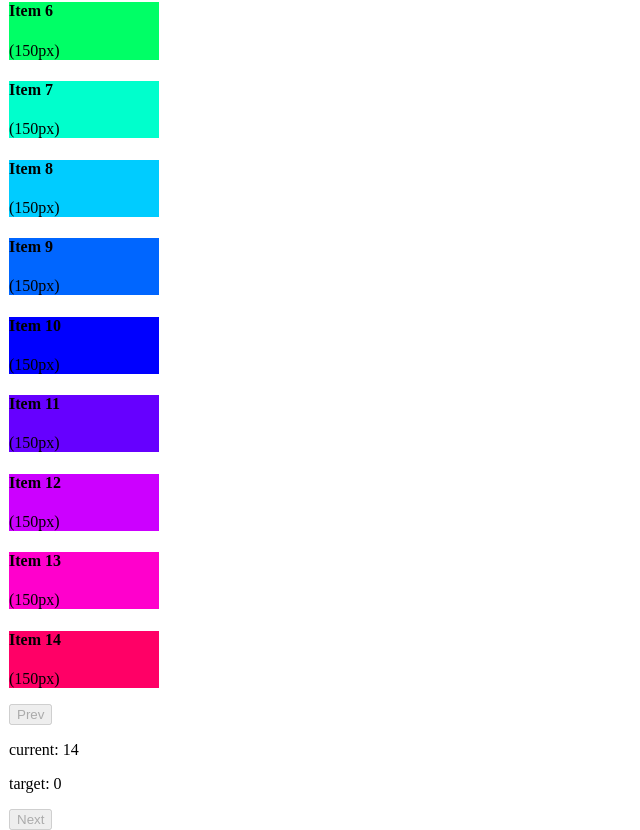
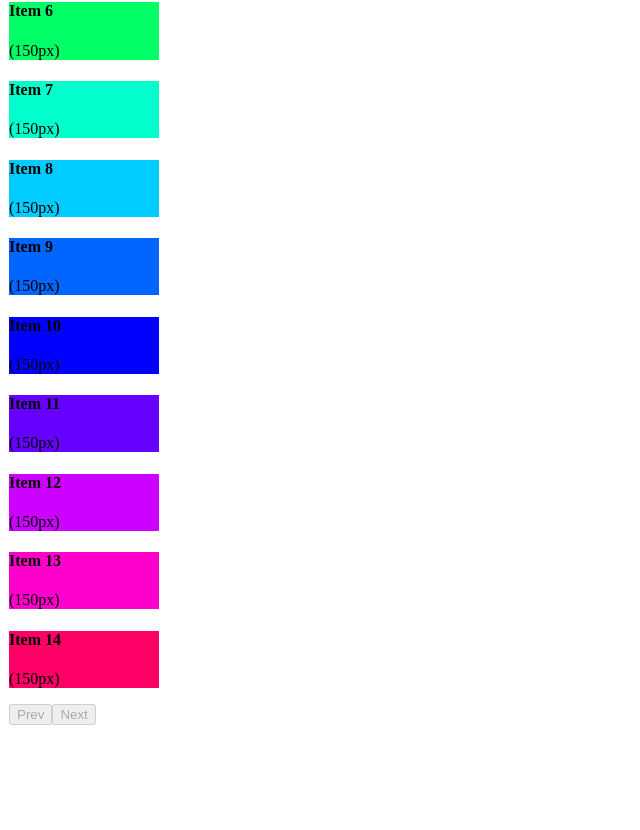
Before and after one commit to deadalusai/react-carousel-experiments, a React app: page / in a window 1280 px wide. Shown: the part 499-1329 px from the top of the page, without its empty margins (0-640 px from the left). After the commit the page ends 1224 px from the top, so only its background shows below. Built offline with nearby package versions, Linux system fonts and the light colour scheme; the HTML template or start-up script is replaced by a standard one.

Commit message:
Hide buttons on hover. Fix control container capturing mouse events

```diff
--- a/src/carousel/index.tsx
+++ b/src/carousel/index.tsx
@@ -112,7 +112,6 @@ export class Carousel extends React.PureComponent<ICarouselProps, ICarouselState
                     this.state.isFullyScrolledLeft && "bil-carousel__container--fully-scrolled-left",
                     this.state.isFullyScrolledRight && "bil-carousel__container--fully-scrolled-right"
                 )}>
-
                 {this.props.children.map((child, index) =>
                     <div
                         key={index}
@@ -125,9 +124,7 @@ export class Carousel extends React.PureComponent<ICarouselProps, ICarouselState
                         {child}
                     </div>
                 )}
-
             </div>
-
             <div className="bil-carousel__controls">
                 <button
                     className={classString(
@@ -139,10 +136,6 @@ export class Carousel extends React.PureComponent<ICarouselProps, ICarouselState
                     disabled={this.state.isFullyScrolledLeft}>
                     Prev
                 </button>
-                <div>
-                    <p>{`current: ${this.state.currentScrollIndex}`}</p>
-                    <p>{`target: ${this.state.targetScrollIndex}`}</p>
-                </div>
                 <button
                     className={classString(
                         "bil-carousel__button",
@@ -160,11 +153,11 @@ export class Carousel extends React.PureComponent<ICarouselProps, ICarouselState
     private acceptViewportRef: React.LegacyRef<HTMLDivElement> = (el) => {
         this.viewport = el;
         if (this.viewport && this.props.scrollIndex) {
-            // At this stage all item refs should be caches.
+            // At this stage all item refs should be cached.
             // We can now calculate and set the initial scroll offset.
             const viewport = this.getViewportInfo();
             const item = this.getItemInfo(this.props.scrollIndex);
-            this.viewport.scrollLeft = this.getScrollOffset(viewport, item);
+            viewport.el.scrollLeft = this.getScrollOffset(viewport, item);
         }
     };
 
--- a/wwwroot/base.css
+++ b/wwwroot/base.css
@@ -26,13 +26,23 @@ h6 { font-weight: 600; font-size: 100%; margin-bottom: 10px; }
     margin: 0;
     top: 50%;
     transform: translateY(-50%);
+    pointer-events: none;
+
+    opacity: 0; /* hidden by default, shown on hover only */
+    transition: opacity .15s ease-in;
 
     display: flex;
     justify-content: space-between;
 }
 
+
+.bil-carousel:hover .bil-carousel__controls {
+    opacity: 1;
+    transition: opacity .15s ease-in;
+}
+
 .bil-carousel__button {
-
+    pointer-events: auto;
 }
 
 .bil-carousel__container {
```
